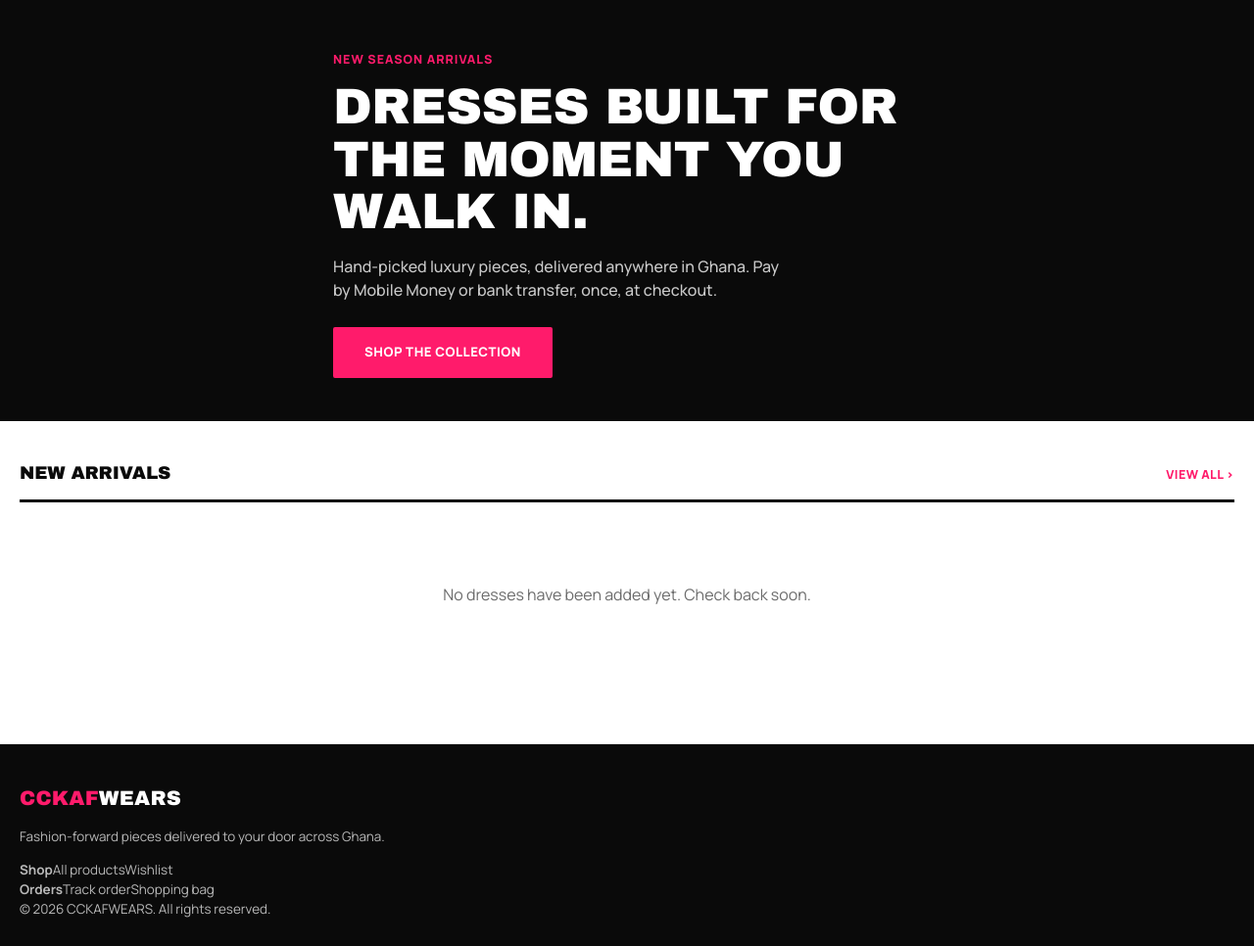
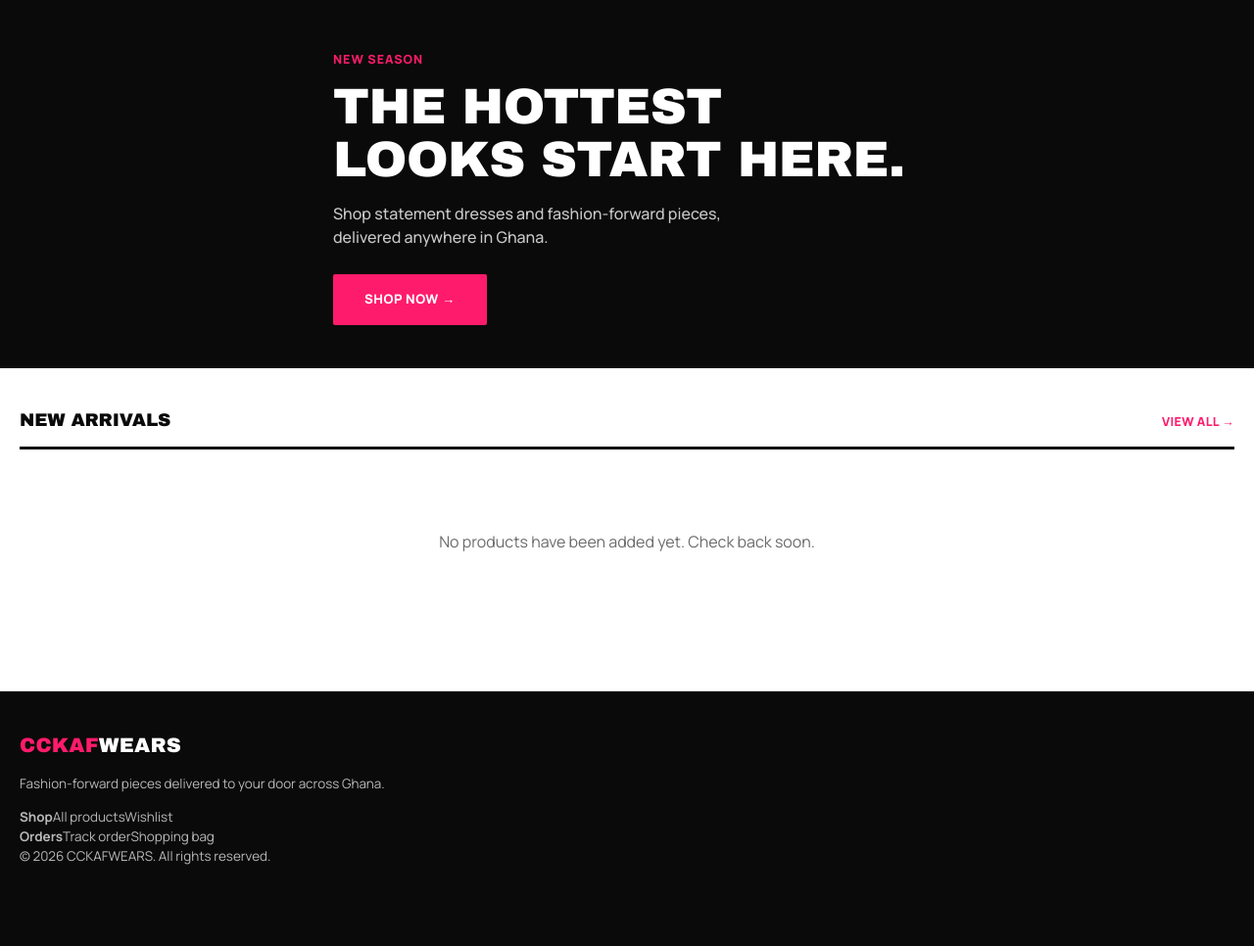
Before and after one commit to CCKAFWEARS/cckafwears, a Flask app: page / in a window 1280 px wide. Shown: the part 97-1063 px from the top of the page at 98% size. After the commit the page ends 980 px from the top, so only its background shows below. Run offline with Flask 3, Linux system fonts and the light colour scheme.

Commit message:
Add Fashion Nova inspired homepage sections and banners

```diff
--- a/app/templates/storefront/home.html
+++ b/app/templates/storefront/home.html
@@ -1,94 +1,10 @@
 {% extends "storefront/base.html" %}
-{% block title %}CCKAFWEARS \u2014 Luxury Dresses{% endblock %}
-
+{% block title %}CCKAFWEARS — Fashion for every moment{% endblock %}
 {% block content %}
-<section class="hero">
-  <div class="wrap hero-inner">
-    <div class="hero-eyebrow">New season arrivals</div>
-    <h1>Dresses built for the moment you walk in.</h1>
-    <p>Hand-picked luxury pieces, delivered anywhere in Ghana. Pay by Mobile Money or bank transfer, once, at checkout.</p>
-    <a href="{{ url_for('storefront.shop') }}" class="btn btn-primary">Shop the collection</a>
-  </div>
-</section>
-
-{% if flash_sale_products %}
-{% set soonest_end = flash_sale_products | selectattr('flash_sale_ends_at') | map(attribute='flash_sale_ends_at') | list %}
-<div class="flash-banner">
-  <div class="wrap flash-banner-inner">
-    <div class="flash-banner-title">Flash Sale <small>Ends soon</small></div>
-    {% if soonest_end %}
-    <div class="flash-timer" id="flashTimer" data-end="{{ (soonest_end | min).isoformat() }}Z">
-      <div class="tblock"><span class="tnum" id="ftH">00</span><span class="tlabel">Hrs</span></div>
-      <span class="tsep">:</span>
-      <div class="tblock"><span class="tnum" id="ftM">00</span><span class="tlabel">Min</span></div>
-      <span class="tsep">:</span>
-      <div class="tblock"><span class="tnum" id="ftS">00</span><span class="tlabel">Sec</span></div>
-    </div>
-    {% endif %}
-  </div>
-</div>
-<section class="section">
-  <div class="wrap">
-    <div class="section-head">
-      <h2>Flash sale</h2>
-      <a href="{{ url_for('storefront.shop') }}">View all &rsaquo;</a>
-    </div>
-    <div class="grid">
-      {% for p in flash_sale_products %}
-        {% include "storefront/_product_card.html" %}
-      {% endfor %}
-    </div>
-  </div>
-</section>
-{% endif %}
-
-<section class="section">
-  <div class="wrap">
-    <div class="section-head">
-      <h2>New arrivals</h2>
-      <a href="{{ url_for('storefront.shop') }}">View all &rsaquo;</a>
-    </div>
-    {% if new_arrivals %}
-    <div class="grid">
-      {% for p in new_arrivals %}
-        {% include "storefront/_product_card.html" %}
-      {% endfor %}
-    </div>
-    {% else %}
-      <div class="empty-state">No dresses have been added yet. Check back soon.</div>
-    {% endif %}
-  </div>
-</section>
-
-{% if soonest_end %}
-<script>
-  (function() {
-    var timerEl = document.getElementById('flashTimer');
-    if (!timerEl) return;
-    var end = new Date(timerEl.getAttribute('data-end')).getTime();
-    var hEl = document.getElementById('ftH');
-    var mEl = document.getElementById('ftM');
-    var sEl = document.getElementById('ftS');
-
-    function pad(n) { return String(n).padStart(2, '0'); }
-
-    function tick() {
-      var diff = end - Date.now();
-      if (isNaN(end) || diff <= 0) {
-        timerEl.style.display = 'none';
-        return;
-      }
-      var totalSeconds = Math.floor(diff / 1000);
-      var h = Math.floor(totalSeconds / 3600);
-      var m = Math.floor((totalSeconds % 3600) / 60);
-      var s = totalSeconds % 60;
-      hEl.textContent = pad(h);
-      mEl.textContent = pad(m);
-      sEl.textContent = pad(s);
-    }
-    tick();
-    setInterval(tick, 1000);
-  })();
-</script>
-{% endif %}
+{% if banners %}<section class="promo-slider" aria-label="Featured promotions"><div class="promo-track" id="promoTrack">{% for banner in banners %}<article class="promo-slide {% if loop.first %}is-active{% endif %}">{% if banner.link_url %}<a href="{{ banner.link_url }}">{% endif %}<img src="{{ url_for('storefront.banner_media', banner_id=banner.id) }}" alt="{{ banner.title }}">{% if banner.link_url %}</a>{% endif %}</article>{% endfor %}</div>{% if banners|length > 1 %}<div class="promo-dots">{% for banner in banners %}<button type="button" class="promo-dot {% if loop.first %}active{% endif %}" data-slide="{{ loop.index0 }}" aria-label="Show banner {{ loop.index }}"></button>{% endfor %}</div>{% endif %}</section>{% else %}<section class="hero"><div class="wrap hero-inner"><div class="hero-eyebrow">NEW SEASON</div><h1>THE HOTTEST LOOKS START HERE.</h1><p>Shop statement dresses and fashion-forward pieces, delivered anywhere in Ghana.</p><a href="{{ url_for('storefront.shop') }}" class="btn btn-primary">Shop now →</a></div></section>{% endif %}
+{% if categories %}<section class="section category-section"><div class="wrap"><div class="section-head"><h2>Shop by category</h2><a href="{{ url_for('storefront.shop') }}">View all →</a></div><div class="category-grid">{% for cat in categories %}<a class="category-tile" href="{{ url_for('storefront.shop', category=cat.id) }}">{% if cat.image_data %}<img src="{{ url_for('storefront.category_media', category_id=cat.id) }}" alt="{{ cat.name }}">{% else %}<div class="category-placeholder">{{ cat.name }}</div>{% endif %}<span>{{ cat.name }}</span></a>{% endfor %}</div></div></section>{% endif %}
+{% if flash_sale_products %}<section class="sale-strip"><div class="wrap sale-strip-inner"><strong>FLASH SALE</strong><span>Limited pieces. Shop before they're gone.</span><a href="{{ url_for('storefront.shop') }}">SHOP SALE →</a></div></section><section class="section"><div class="wrap"><div class="section-head"><h2>Flash sale</h2><a href="{{ url_for('storefront.shop') }}">View all →</a></div><div class="grid">{% for p in flash_sale_products %}{% include "storefront/_product_card.html" %}{% endfor %}</div></div></section>{% endif %}
+{% if category_banners %}<section class="section promo-secondary"><div class="wrap promo-secondary-grid">{% for banner in category_banners[:2] %}<a href="{{ banner.link_url or url_for('storefront.shop') }}"><img src="{{ url_for('storefront.banner_media', banner_id=banner.id) }}" alt="{{ banner.title }}"></a>{% endfor %}</div></section>{% endif %}
+<section class="section"><div class="wrap"><div class="section-head"><h2>New arrivals</h2><a href="{{ url_for('storefront.shop') }}">View all →</a></div>{% if new_arrivals %}<div class="grid">{% for p in new_arrivals %}{% include "storefront/_product_card.html" %}{% endfor %}</div>{% else %}<div class="empty-state">No products have been added yet. Check back soon.</div>{% endif %}</div></section>
 {% endblock %}
+{% block scripts %}{% if banners|length > 1 %}<script>(function(){var slides=document.querySelectorAll('.promo-slide'),dots=document.querySelectorAll('.promo-dot');if(!slides.length)return;var index=0;function show(i){index=i%slides.length;slides.forEach(function(s,n){s.classList.toggle('is-active',n===index)});dots.forEach(function(d,n){d.classList.toggle('active',n===index)});}dots.forEach(function(d){d.addEventListener('click',function(){show(Number(d.dataset.slide));});});setInterval(function(){show(index+1);},5000);})();</script>{% endif %}{% endblock %}
```
